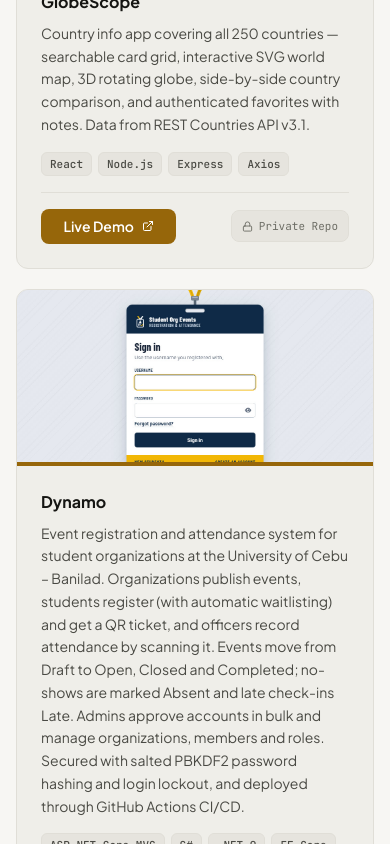
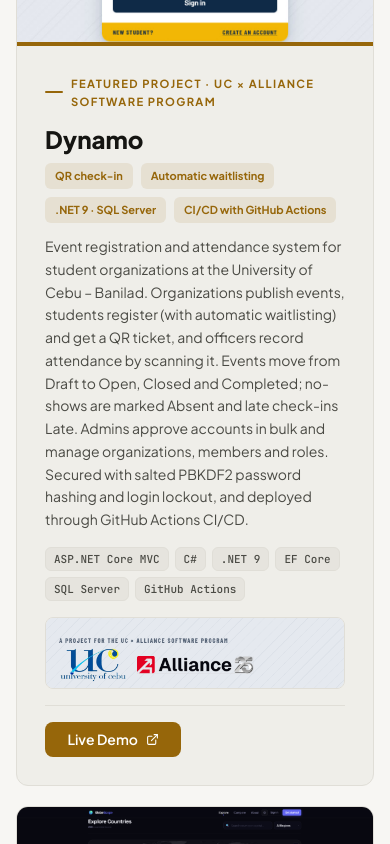
Before and after one commit to Prinss-git/Developer-Web-Profile, a React (Vite) app: page / in a window 390 px wide. Shown: the part 5020-5864 px from the top of the page. Built offline with nearby package versions, Linux system fonts and the light colour scheme.

Commit message:
Add UC Alliance project image to the public images directory

```diff
--- a/src/components/FeaturedProjectCard.jsx
+++ b/src/components/FeaturedProjectCard.jsx
@@ -3,7 +3,7 @@ import { ExternalLink, Lock, ScanEye } from 'lucide-react'
 import { GithubIcon } from './SocialIcons'
 
 export default function FeaturedProjectCard({ project }) {
-  const { title, label, description, stack, github, live, image, demo, stats } = project
+  const { title, label, description, stack, github, live, image, demo, stats, partner } = project
   const [imgLoaded, setImgLoaded] = useState(false)
 
   return (
@@ -51,6 +51,11 @@ export default function FeaturedProjectCard({ project }) {
             ))}
           </div>
 
+          {partner && (
+            <img src={partner.image} alt={partner.alt} width={partner.width} height={partner.height}
+                 loading="lazy" className="w-full max-w-[300px] h-auto rounded-lg border border-[var(--border)]" />
+          )}
+
           {demo && (
             <div className="flex items-start gap-2 text-[11px] font-mono p-3 rounded-lg bg-[var(--bg-3)] border border-[var(--border)]">
               <Lock size={11} className="text-[var(--tx-3)] mt-0.5 shrink-0" aria-hidden="true" />
--- a/src/data/projects.js
+++ b/src/data/projects.js
@@ -38,12 +38,16 @@ export const projects = [
   {
     id: 6,
     title: 'Dynamo',
+    label: 'Featured Project · UC × Alliance Software Program',
     description: 'Event registration and attendance system for student organizations at the University of Cebu – Banilad. Organizations publish events, students register (with automatic waitlisting) and get a QR ticket, and officers record attendance by scanning it. Events move from Draft to Open, Closed and Completed; no-shows are marked Absent and late check-ins Late. Admins approve accounts in bulk and manage organizations, members and roles. Secured with salted PBKDF2 password hashing and login lockout, and deployed through GitHub Actions CI/CD.',
     stack: ['ASP.NET Core MVC', 'C#', '.NET 9', 'EF Core', 'SQL Server', 'GitHub Actions'],
     github: null,
     live: 'https://dynamo.runasp.net/',
     image: '/images/dynamo.jpg',
     demo: null,
+    stats: ['QR check-in', 'Automatic waitlisting', '.NET 9 · SQL Server', 'CI/CD with GitHub Actions'],
+    partner: { image: '/images/uc-alliance.png', alt: 'A project for the UC × Alliance Software Program: University of Cebu and Alliance Software', width: 543, height: 127 },
+    featured: true,
   },
   {
     id: 3,
--- a/src/sections/Projects.jsx
+++ b/src/sections/Projects.jsx
@@ -44,7 +44,7 @@ export default function Projects() {
 
         {/* Rest */}
         {rest.length > 0 && (
-          <div className="grid sm:grid-cols-2 lg:grid-cols-3 gap-5">
+          <div className={`grid sm:grid-cols-2 gap-5 ${rest.length >= 3 ? 'lg:grid-cols-3' : ''}`}>
             {rest.map((p, i) => (
               <div data-r key={p.id} className={`reveal d${Math.min(i + 1, 6)}`}>
                 <ProjectCard project={p} />
```
Also changed, not shown: public/images/uc-alliance.png (added).
